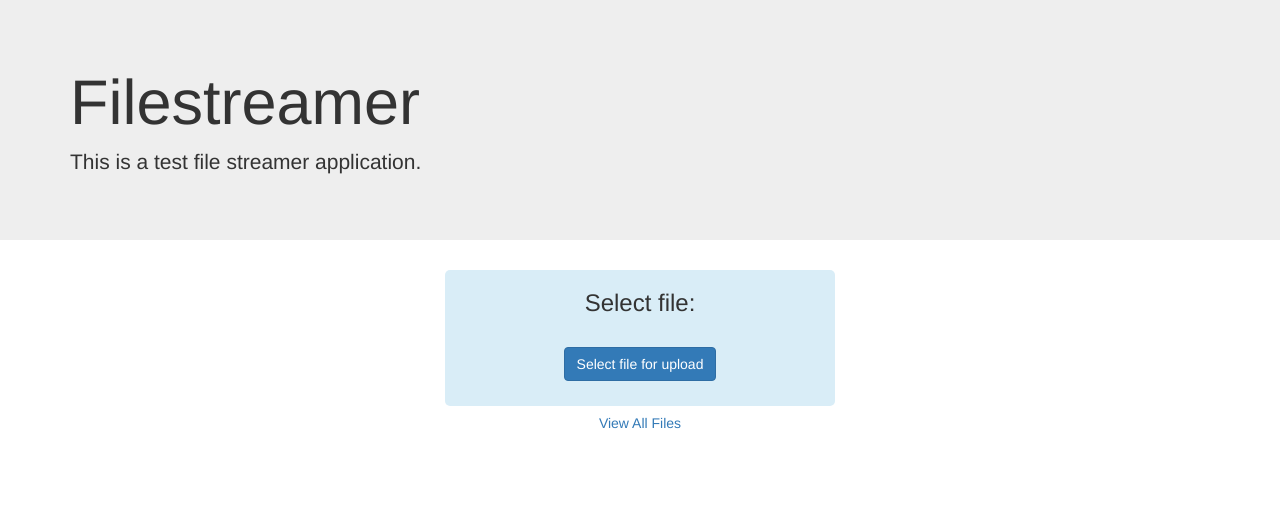
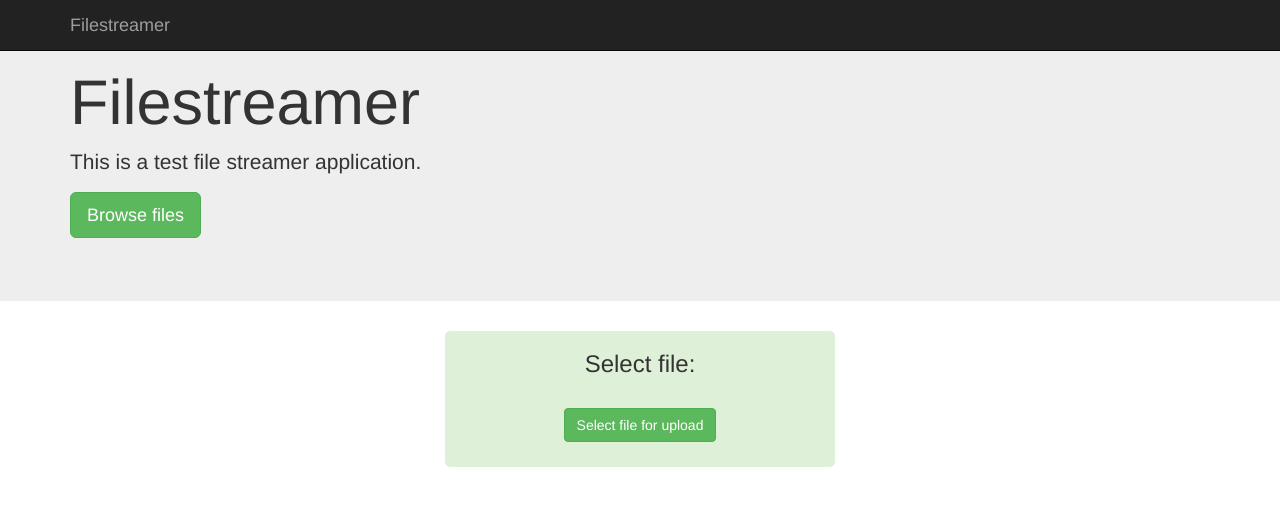
Before and after one commit to kseniya-tychkova/filestreamer, a Flask app: page /upload in a window 1280 px wide. Shown: the top 506 px of the page. Run offline with Flask 2, Linux system fonts and the light colour scheme; some libraries are stand-ins or nearby versions.

Commit message:
fix minor bugs and fix style

```diff
--- a/application.py
+++ b/application.py
@@ -1,17 +1,16 @@
+import os
+import signal
+import urllib
+
 import gevent.pywsgi
 import gevent.pool
-import signal
-import os
-import urllib
-from flask import Flask, abort, redirect, render_template, request, Response, session, url_for, jsonify
+import flask
 from werkzeug.utils import secure_filename
-from uuid import uuid4
-from random import randint
 
 from task import GreenTask
 
 
-UPLOAD_FOLDER = "/tmp/"
+UPLOAD_FOLDER = "/home/xusha/dev/test/"
 FINISHED = list()
 RUNNING = dict()
 session = dict()
@@ -26,9 +25,9 @@ def files():
     result = task.listdir(unquoted_path, list(fields))
 
     if result is None:
-        abort(404)
+        flask.abort(404)
 
-    return render_template('files.html', files=result)
+    return flask.render_template('files.html', files=result)
 
 
 def get_file(filename):
@@ -37,7 +36,7 @@ def get_file(filename):
     full_path = os.path.join(UPLOAD_FOLDER, unquoted_path)
 
     if not task.path_exists(full_path):
-        abort(404)
+        flask.abort(404)
 
     file_stat = task.stat(full_path, ('name', 'size'))
     stream = task.stream_file(full_path)
@@ -50,7 +49,7 @@ def get_file(filename):
             else:
                 break
 
-    response = Response(generate())
+    response = flask.Response(generate())
     response.headers['Content-Type'] ='application/octet-stream'
     response.headers['Content-Disposition'] = 'attachment; filename=' + urllib.quote(file_stat['name'])
     response.headers['Content-Length'] = file_stat['size']
@@ -62,13 +61,13 @@ def get_file(filename):
 def upload_file():
     task = GreenTask()
 
-    if request.method == 'POST':
+    if flask.request.method == 'POST':
 
-        if 'task_id' in request.form:
-            task.id = request.form['task_id']
+        if 'task_id' in flask.request.form:
+            task.id = flask.request.form['task_id']
 
-        if 'file' in request.files:
-            data_file = request.files['file']
+        if 'file' in flask.request.files:
+            data_file = flask.request.files['file']
             if data_file.filename > '':
                 filename = secure_filename(data_file.filename)
                 full_file_name = os.path.join(UPLOAD_FOLDER, filename)
@@ -79,34 +78,34 @@ def upload_file():
 
                 task.save_file_by_chunks(data_file, session)
 
-    return render_template('upload_file.html', task_id=task.id)
+    return flask.render_template('upload_file.html', task_id=task.id)
 
 
 def status(task_id):
-    if request.method == 'GET':
+    if flask.request.method == 'GET':
         if task_id in session:
             result = ''
 
             task = GreenTask()
             task.id = task_id
 
-            # we need to run file parsing only once for each file
+            # run file parsing only once for each file
             if session[task.id]['parse_status'] is None:
-                result = task.parse_file(session).value
+                result = task.parse_file(session)
 
-            return render_template('status.html', task_id=task_id, result=result)
+            return flask.render_template('status.html', task_id=task_id, result=result)
 
     # if request has incorrect data:
-    return redirect('/')
+    return flask.redirect('/')
 
 
 def parsing_file_progress(task_id):
     progress = session.get(task_id, {}).get('progress', 0)
-    return jsonify({'status': progress})
+    return flask.jsonify({'status': progress})
 
 
 def create_app():
-    app = Flask(__name__)
+    app = flask.Flask(__name__)
     app.secret_key = "F12Zr47j\3yX R~X@H!jmM]Lwf/,?KT"
     app.add_url_rule('/', 'files', files)
     app.add_url_rule('/download/<filename>', 'get_file', get_file)
--- a/task.py
+++ b/task.py
@@ -1,13 +1,13 @@
+import ntpath
+import os
+import stat
+import datetime as dt
+from uuid import uuid4
+
 from concurrent import futures
-import ntpath
-import time
-import datetime as dt
-import stat
 import gevent.event
 import gevent.fileobject
 import gevent.local
-import os
-from uuid import uuid4
 
 
 class GreenTaskExecutor(futures.ThreadPoolExecutor):
@@ -104,7 +104,7 @@ class GreenTask(object):
         """ This function will create a separate thread to upload file. """
 
         return self._pool.green_submit(self.blocking_save_file_by_chunks,
-                                       data, session)
+                                       data, session).get()
 
     def blocking_parse_file(self, session):
         """ This function calculates the count of characters in file. """
@@ -133,7 +133,7 @@ class GreenTask(object):
     def parse_file(self, session):
         """ This function will run parsing of file in a separate thread. """
 
-        return self._pool.green_submit(self.blocking_parse_file, session)
+        return self._pool.green_submit(self.blocking_parse_file, session).get()
 
     def listdir(self, path, fields):
         return self._pool.green_submit(self.blocking_listdir, path, fields).get()
--- a/templates/upload_file.html
+++ b/templates/upload_file.html
@@ -6,18 +6,13 @@
     <link rel="stylesheet" type="text/css" href="{{ url_for('static', filename='css/bootstrap.css') }}">
 
     <script src="https://ajax.googleapis.com/ajax/libs/jquery/3.1.1/jquery.min.js"></script>
-
-    <script type="text/javascript">
-
-        // this function allows to handle file trasfer progress:
+    <script>
         function upload(file) {
             var xhr = new XMLHttpRequest();
 
-            var int_progress = 0;
             var progress = '';
             var progress_bar = $('#progress_bar');
             var task_progress = $('#task_progress');
-
             var progress_view = $('#progress_view');
             var file_select_view = $('#file_select_view');
 
@@ -46,7 +41,7 @@
 
             xhr.open("POST", "{{ url_for('upload_file') }}", true);
             xhr.send(data);
-        };
+        }
 
         // we should associate upload function with form submit action
         $(document).ready(function() {
@@ -65,75 +60,70 @@
 
             // when we selected the file we should hide some
             // elements and show other elements:
-            $("#InputFile").on('change', function(env) {
+            input_file.on('change', function(env) {
                 var f = document.getElementById('file');
                 upload_button.show();
                 input_file.hide();
-                form_title.html('<h3> You selected file: ' + f.files[0].name + '<h3>');
+                form_title.html('<h3> Selected file: </h3><p>' + f.files[0].name + '<p>');
             });
 
-            $("#upload_button").on('click', function(env) {
+            upload_button.on('click', function(env) {
                 var f = document.getElementById('file');
                 upload(f.files[0]);
             });
         });
-
     </script>
 
 </head>
 <body>
-
+    <nav class="navbar navbar-inverse navbar-fixed-top">
+        <div class="container">
+            <div class="navbar-header">
+                <button type="button" class="navbar-toggle collapsed" data-toggle="collapse" data-target="#navbar" aria-expanded="false" aria-controls="navbar">
+                    <span class="sr-only">Toggle navigation</span>
+                    <span class="icon-bar"></span>
+                    <span class="icon-bar"></span>
+                    <span class="icon-bar"></span>
+                </button>
+              <a class="navbar-brand" href="#">Filestreamer</a>
+            </div>
+        </div>
+    </nav>
     <div class="jumbotron">
         <div class="container">
             <h1> Filestreamer </h1>
             <p> This is a test file streamer application. </p>
+            <p><a class="btn btn-lg btn-success" href="{{ url_for('files') }}">Browse files</a></p>
         </div>
     </div>
-
     <div class="container">
-
         <div class="row" id="file_select_view">
-            <div class="col-md-4 col-md-offset-4 bg-info" style="border-radius: 5px; padding-bottom: 10px;">
+            <div class="col-md-4 col-md-offset-4 bg-success" style="border-radius: 5px; padding-bottom: 10px;">
                 <form method="post" enctype="multipart/form-data" id="iform" style="text-align: center;">
-
                     <div style="text-align: center;" id="form_title">
                         <h3> Select file: </h3>
                     </div>
                     <br />
-
                     <div class="form-group" id="InputFile">
                         <input type="file" name="file" id="file" class="hide">
-                        <label for="file" class="btn btn-primary">Select file for upload</label>
+                        <label for="file" class="btn btn-success">Select file for upload</label>
                     </div>
-
-                    <input type="button" class="btn btn-primary" value="Upload File" id="upload_button">
-
+                    <input type="button" class="btn btn-success" value="Upload File" id="upload_button">
                 </form>
-
             </div>
         </div>
-
         <div class="row" id="progress_view">
-            <div class="col-md-4 col-md-offset-4 bg-info" style="border-radius: 5px; padding-bottom: 10px;">
+            <div class="col-md-4 col-md-offset-4 bg-success" style="border-radius: 5px; padding-bottom: 10px;">
                 <div style="text-align: center;">
                     <h3 id="task_title"> Uploading... </h3>
                     <div id='progress_div' class="progress progress-striped active">
-                        <div id='progress_bar' class="progress-bar" role="progressbar" aria-valuemin="0" aria-valuemax="100" style="width: 0%">
+                        <div id='progress_bar' class="progress-bar progress-bar-success" role="progressbar" aria-valuemin="0" aria-valuemax="100" style="width: 0%">
                         </div>
                     </div>
                     <strong id="task_progress">0%</strong>
                 </div>
             </div>
         </div>
-
-    </div>
-
-    <div class="container">
-         <div class="row" style="text-align: center;">
-            <div class="col-md-4 col-md-offset-4" style="border-radius: 5px; padding-bottom: 10px;">
-                <a class="btn btn-link" href="{{ url_for('files') }}">View All Files</a>
-            </div>
-        </div>
     </div>
 </body>
 </html>
```
Also changed, not shown: templates/files.html (+16 -7 lines), templates/status.html (+23 -15 lines).
